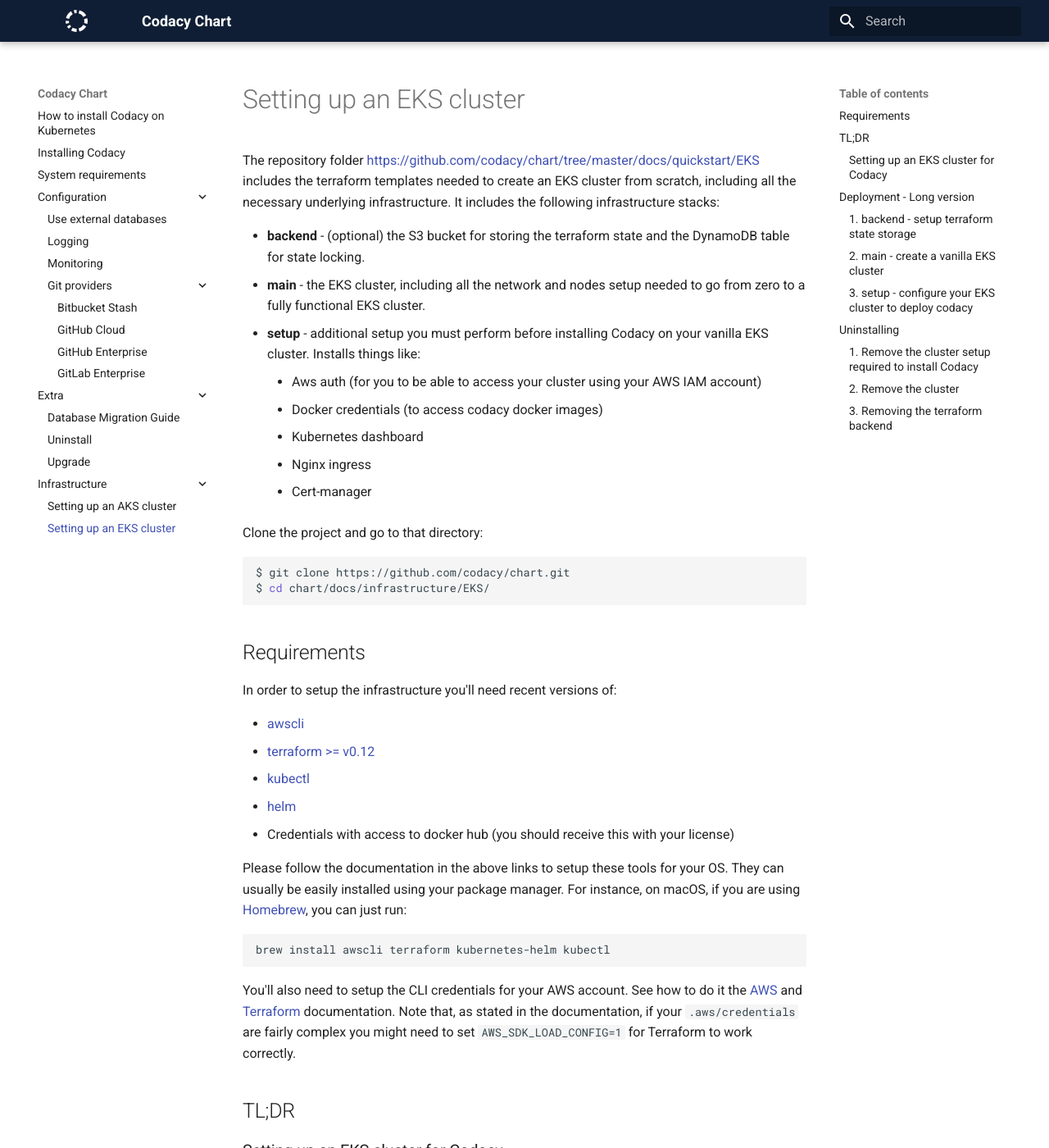
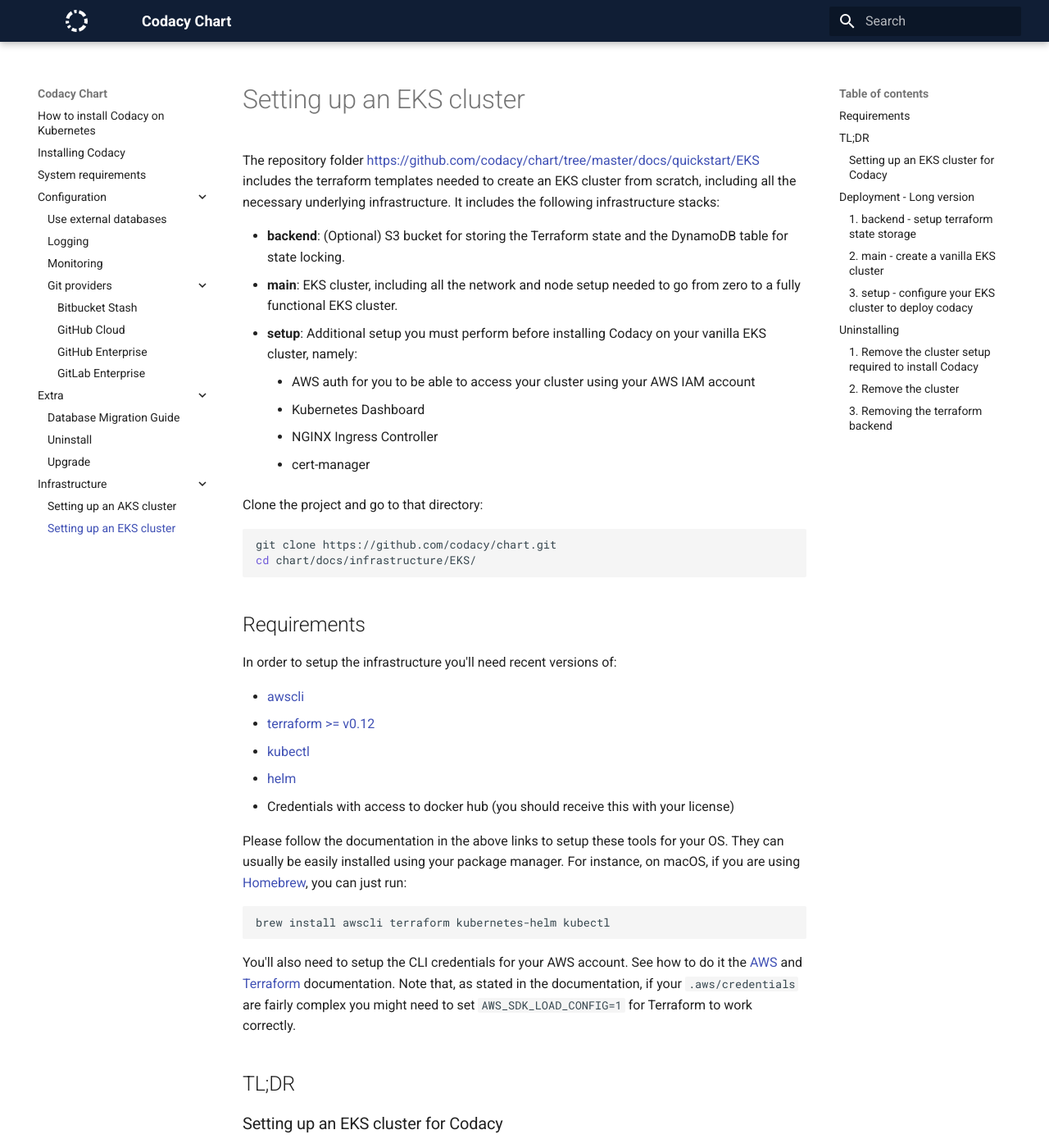
Before and after one commit to codacy/chart, an MkDocs documentation site: the page built from docs/infrastructure/eks-quickstart.md, in a window 1280 px wide and 1400 px high. Shown: the whole window at 82% size. Built offline with MkDocs 1.6.1 and Material for MkDocs 9.7.7, drawn with Linux system fonts in a browser that asks for light colours; some of the changed text lies outside the part shown.

Commit message:
Clean up Markdown linter warnings

````diff
--- a/docs/infrastructure/eks-quickstart.md
+++ b/docs/infrastructure/eks-quickstart.md
@@ -2,31 +2,30 @@
 
 The repository folder <https://github.com/codacy/chart/tree/master/docs/quickstart/EKS> includes the terraform templates needed to create an EKS cluster from scratch, including all the necessary underlying infrastructure. It includes the following infrastructure stacks:
 
--   **backend** - (optional) the S3 bucket for storing the terraform state and the DynamoDB table for state locking.
--   **main** - the EKS cluster, including all the network and nodes setup needed to go from zero to a fully functional EKS cluster.
--   **setup** - additional setup you must perform before installing Codacy on your vanilla EKS cluster. Installs things like:
-    -   Aws auth (for you to be able to access your cluster using your AWS IAM account)
-    -   Docker credentials (to access codacy docker images)
-    -   Kubernetes dashboard
-    -   Nginx ingress
-    -   Cert-manager
+* **backend**: (Optional) S3 bucket for storing the Terraform state and the DynamoDB table for state locking.
+* **main**: EKS cluster, including all the network and node setup needed to go from zero to a fully functional EKS cluster.
+* **setup**: Additional setup you must perform before installing Codacy on your vanilla EKS cluster, namely:
+    * AWS auth for you to be able to access your cluster using your AWS IAM account
+    * Kubernetes Dashboard
+    * NGINX Ingress Controller
+    * cert-manager
 
 Clone the project and go to that directory:
 
 ```bash
-$ git clone https://github.com/codacy/chart.git
-$ cd chart/docs/infrastructure/EKS/
+git clone https://github.com/codacy/chart.git
+cd chart/docs/infrastructure/EKS/
 ```
 
 ## Requirements
 
 In order to setup the infrastructure you'll need recent versions of:
 
--   [awscli](https://docs.aws.amazon.com/cli/latest/userguide/cli-chap-install.html)
--   [terraform >= v0.12](https://learn.hashicorp.com/terraform/getting-started/install.html)
--   [kubectl](https://kubernetes.io/docs/tasks/tools/install-kubectl/)
--   [helm](https://helm.sh/docs/using_helm/#installing-helm)
--   Credentials with access to docker hub (you should receive this with your license)
+* [awscli](https://docs.aws.amazon.com/cli/latest/userguide/cli-chap-install.html)
+* [terraform >= v0.12](https://learn.hashicorp.com/terraform/getting-started/install.html)
+* [kubectl](https://kubernetes.io/docs/tasks/tools/install-kubectl/)
+* [helm](https://helm.sh/docs/using_helm/#installing-helm)
+* Credentials with access to docker hub (you should receive this with your license)
 
 Please follow the documentation in the above links to setup these tools for your OS.
 They can usually be easily installed using your package manager. For instance, on
@@ -50,12 +49,12 @@
 the setup without state storage, can be done with:
 
 ```bash
-$ export AWS_SDK_LOAD_CONFIG=1
-$ cd main/
-$ terraform init && terraform apply # should take around 15 mins
-$ cd ../setup/
-$ terraform init && terraform apply
-$ aws eks update-kubeconfig --name codacy-cluster
+export AWS_SDK_LOAD_CONFIG=1
+cd main/
+terraform init && terraform apply # should take around 15 mins
+cd ../setup/
+terraform init && terraform apply
+aws eks update-kubeconfig --name codacy-cluster
 ```
 
 ## Deployment - Long version
@@ -162,7 +161,8 @@
 
 ## Uninstalling
 
-**WARNING: IF YOU PROCEED BEYOND THIS POINT YOU'LL PERMANENTLY DELETE AND BREAK THINGS**
+**WARNING:**
+If you proceed beyond this point you'll permanently delete and break things.
 
 ### 1.  Remove the cluster setup required to install Codacy
 
````
